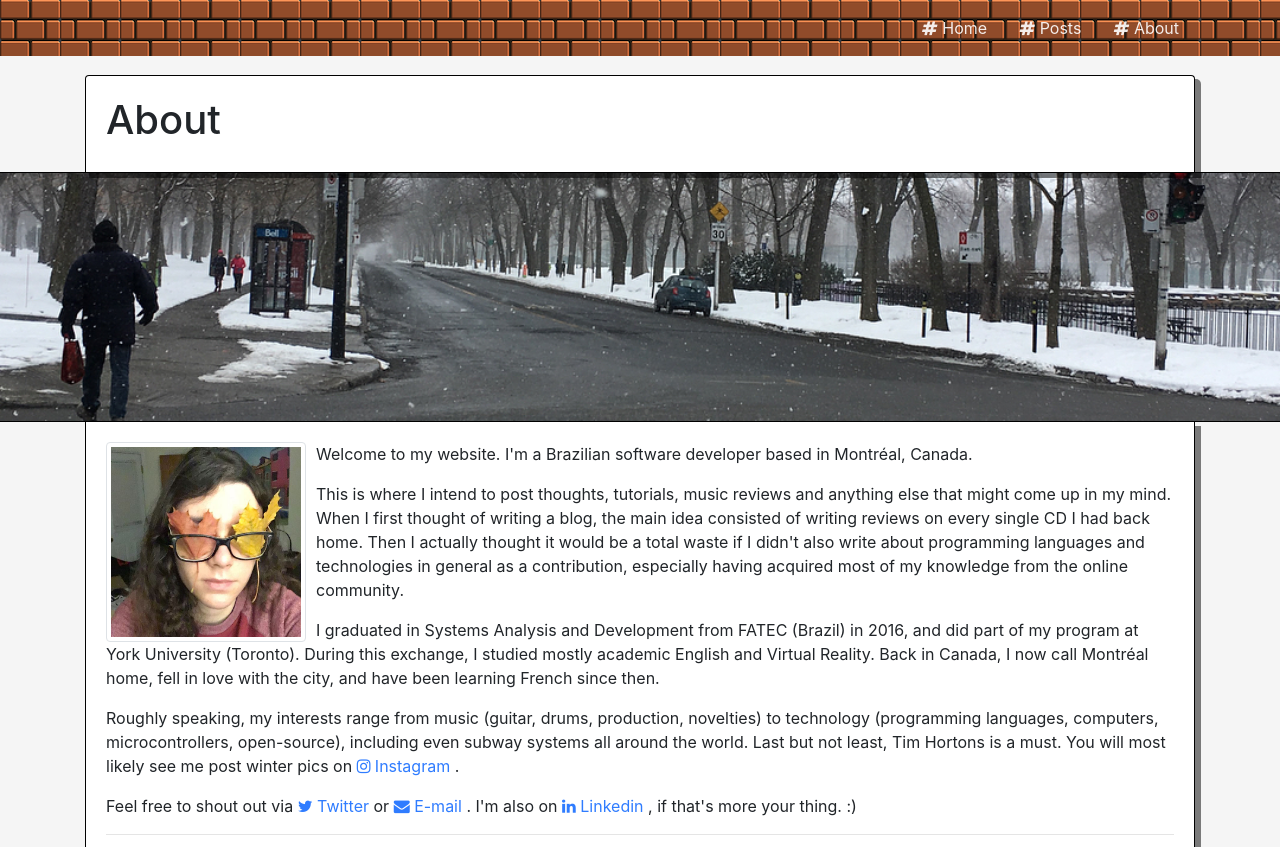
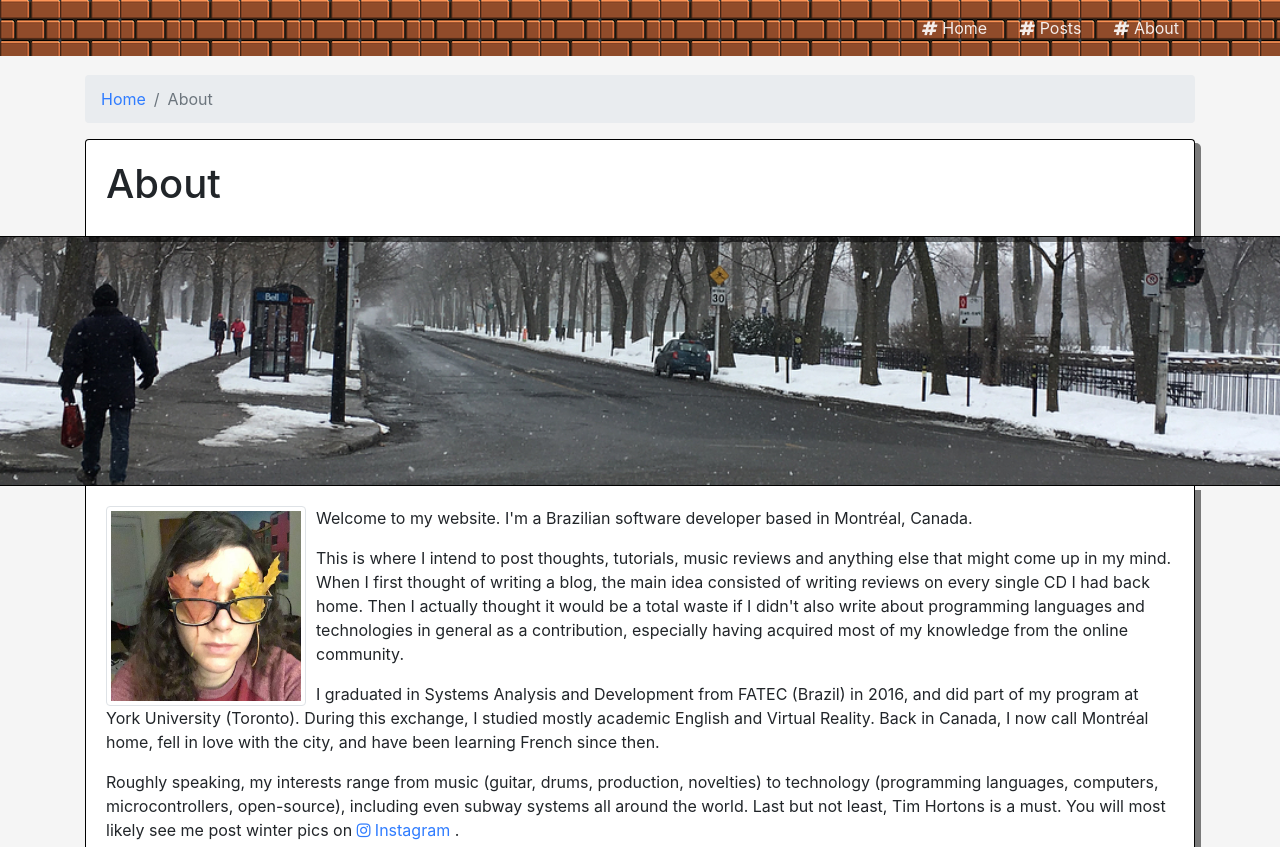
Before and after one commit to anazard/anazard.github.io, a Jekyll site: the page built from about.html, in a window 1280 px wide and 1252 px high, cut to the strip 0-847 px from the top of the window. Built offline with Jekyll 4.4.1, drawn with Linux system fonts in a browser that asks for light colours.

Commit message:
Added breadcrumb

```diff
--- a/about.html
+++ b/about.html
@@ -4,6 +4,12 @@
 ---
 
 <div class="container content-wrapper-padding">
+    <nav aria-label="breadcrumb">
+        <ol class="breadcrumb">
+            <li class="breadcrumb-item"><a href="./">Home</a></li>
+            <li class="breadcrumb-item active" aria-current="page">About</li>
+        </ol>
+    </nav>
     <div class="card margin-bottom-none">
         <div class="card-body">
             <h1>About</h1>
--- a/posts.html
+++ b/posts.html
@@ -6,6 +6,12 @@
 {% include jumpTop.html %}
 
 <div class="container content-wrapper-padding">
+        <nav aria-label="breadcrumb">
+            <ol class="breadcrumb">
+                <li class="breadcrumb-item"><a href="./">Home</a></li>
+                <li class="breadcrumb-item active" aria-current="page">Posts</li>
+            </ol>
+        </nav>
         <div class="card margin-bottom-none">
             <div class="card-body">
                 <h1>All posts</h1>
```
Also changed, not shown: _layouts/post.html (+8 -0 lines), 14 other files.
